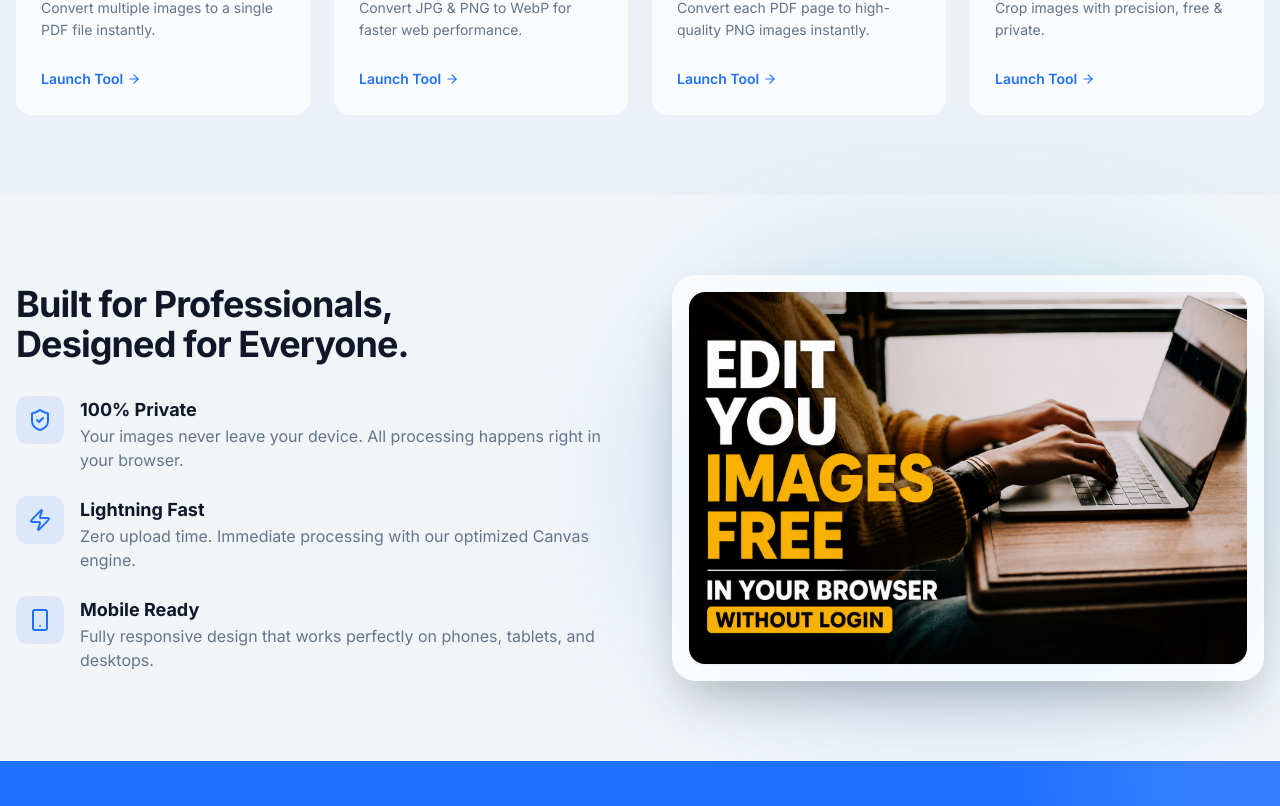
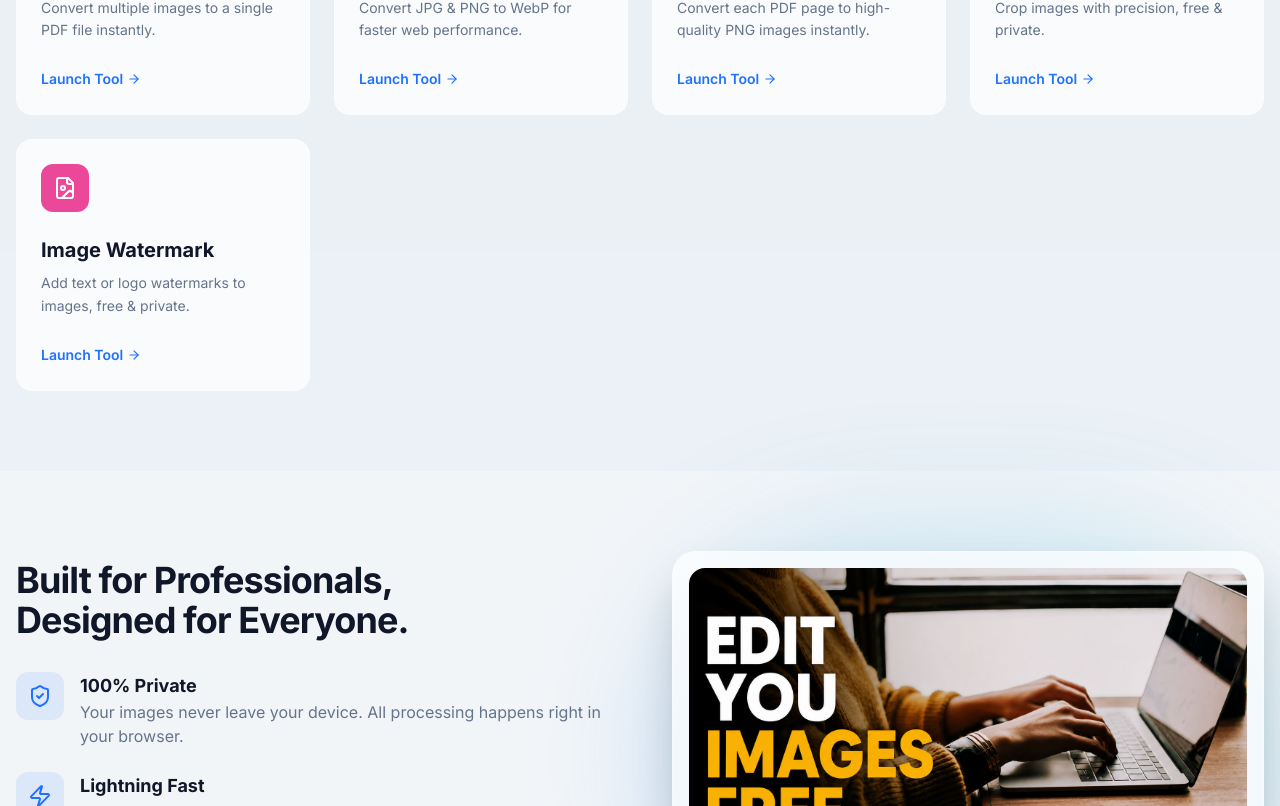
Before and after one commit to surajkumar122024-star/ok01, a Next.js app: page / in a window 1280 px wide. Shown: the part 1274-2080 px from the top of the page. Built offline with nearby package versions, Linux system fonts and the light colour scheme.

Commit message:
Add Image Watermark feature to the app

```diff
--- a/src/app/page.tsx
+++ b/src/app/page.tsx
@@ -88,6 +88,13 @@ const tools = [
   description: "Crop images with precision, free & private.",
   icon: FileImage,
   color: "bg-violet-500"
+},
+  {
+  name: "Image Watermark",
+  slug: "image-watermark",
+  description: "Add text or logo watermarks to images, free & private.",
+  icon: FileImage,
+  color: "bg-pink-500"
 },
 ];
 
```
